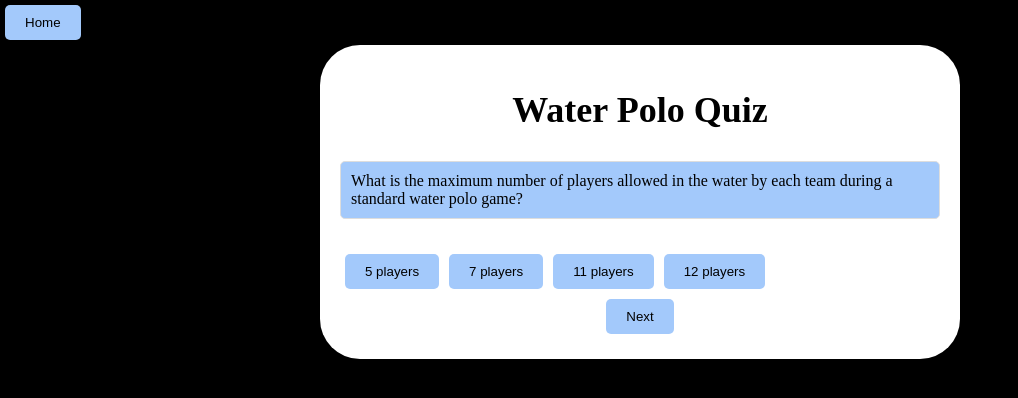
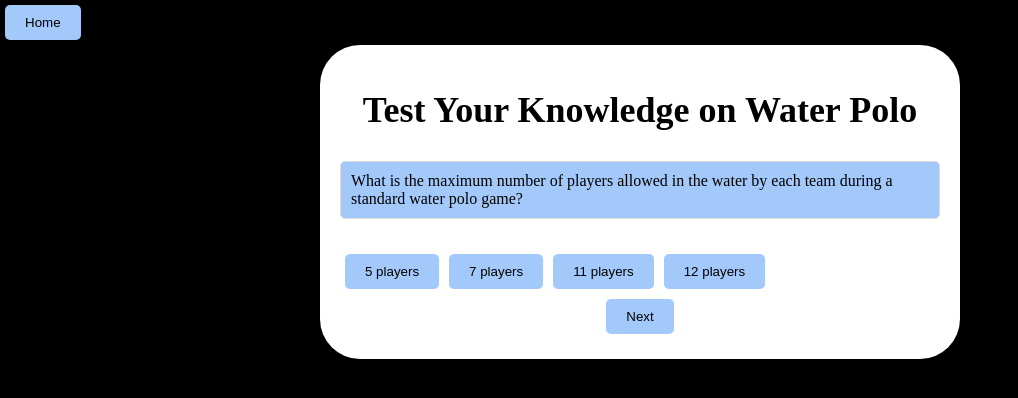
Before and after one commit to ellierozen/wopoguide, a Jekyll site: the page waterpoloquiz.html, which Jekyll copies as it is, in a window 1280 px wide. Shown: the top 398 px of the page, without its empty margins (0-1018 px from the left). Built offline with Jekyll 4.4.1, drawn with Linux system fonts in a browser that asks for light colours.

Commit message:
water polo quiz title

```diff
--- a/waterpoloquiz.html
+++ b/waterpoloquiz.html
@@ -56,7 +55,7 @@
 </a>
 <body>
     <div id="quiz-container">
-        <h1>Water Polo Quiz</h1>
+        <h1>Test Your Knowledge on Water Polo</h1>
         <div id="question-container">
             <p id="question"></p>
         </div>
```
Also changed, not shown: other parts of waterpoloquiz.html (+0 -1 lines).
